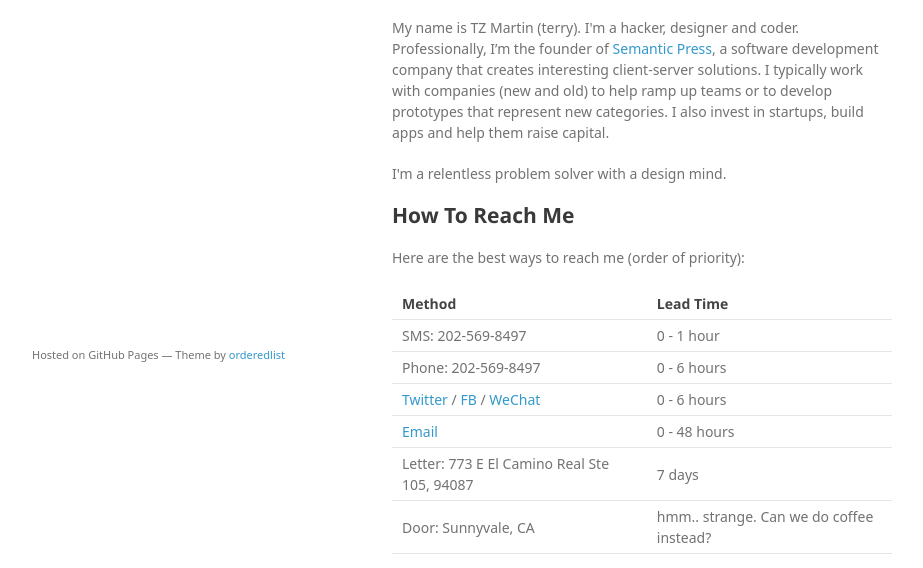
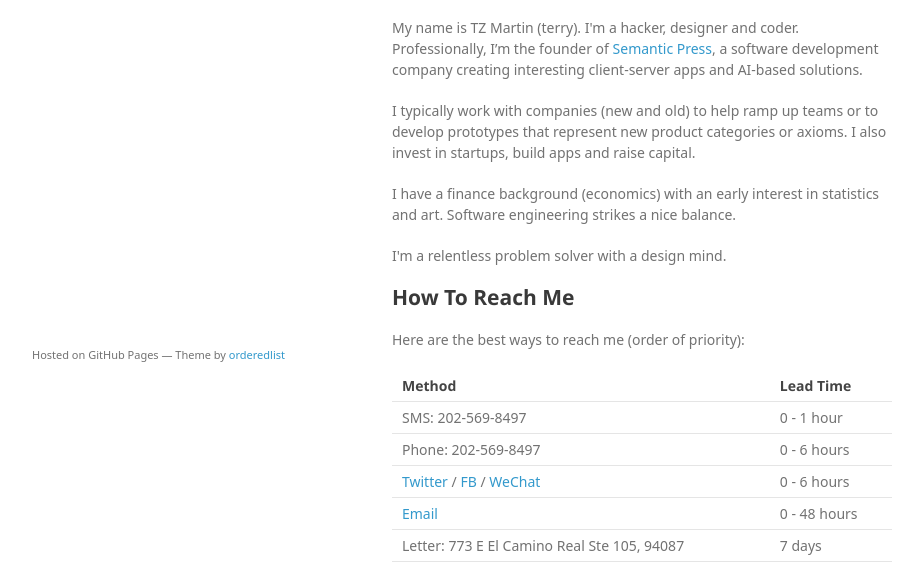
Before and after one commit to tzmartin/tzmartin.github.io, a website: page index.html in a window 1280 px wide. Shown: the part 366-934 px from the top of the page, without its empty margins (178-1101 px from the left). Drawn offline with Linux system fonts and the light colour scheme; a web font is replaced by a local one.

Commit message:
update bio

```diff
--- a/index.html
+++ b/index.html
@@ -25,7 +25,9 @@
       <section>
         <p><img src="https://avatars0.githubusercontent.com/u/139472?v=3&amp;s=220" alt="avatar"></p>
 
-<p>My name is TZ Martin (terry).  I'm a hacker, designer and coder.  Professionally, I’m the founder of <a href="http://www.semanticpress.com">Semantic Press</a>, a software development company that creates interesting client-server solutions.  I typically work with companies (new and old) to help ramp up teams or to develop prototypes that represent new categories.  I also invest in startups, build apps and help them raise capital.</p>
+<p>My name is TZ Martin (terry).  I'm a hacker, designer and coder.  Professionally, I’m the founder of <a href="http://www.semanticpress.com">Semantic Press</a>, a software development company creating interesting client-server apps and AI-based solutions.<p>
+<p>I typically work with companies (new and old) to help ramp up teams or to develop prototypes that represent new product categories or axioms.  I also invest in startups, build apps and raise capital.</p>
+<p>I have a finance background (economics) with an early interest in statistics and art.  Software engineering strikes a nice balance.</p>
 
 <p>I'm a relentless problem solver with a design mind.</p>
 
@@ -64,10 +66,6 @@
 <td>Letter: 773 E El Camino Real Ste 105, 94087</td>
 <td>7 days</td>
 </tr>
-<tr>
-<td>Door: Sunnyvale, CA</td>
-<td>hmm.. strange. Can we do coffee instead?</td>
-</tr>
 </tbody>
 </table>
 
```
